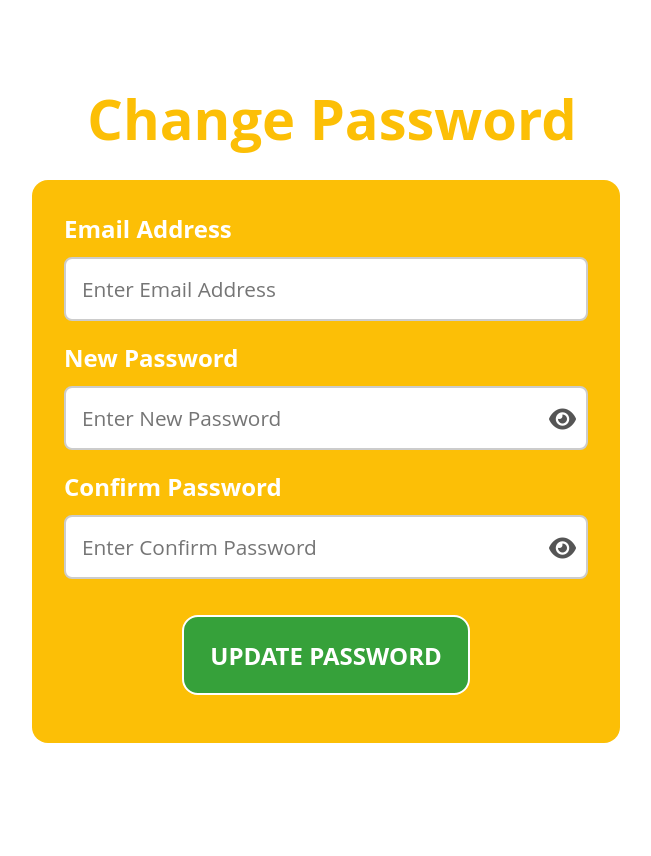
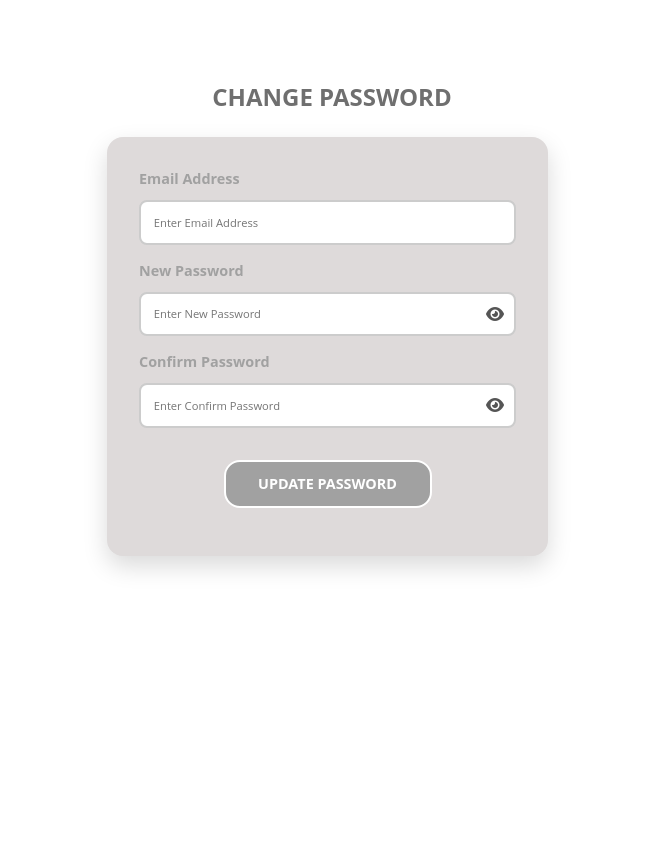
Before and after one commit to WesleyJoshuaPerez/Capstone, a PHP site: page /changepass.html in a window 1280 px wide. Shown: the whole page, without its empty margins (308-959 px from the left). Run offline with PHP 8.4, Linux system fonts and the light colour scheme.

Commit message:
color and size revisions

```diff
--- a/changepass.html
+++ b/changepass.html
@@ -22,7 +22,7 @@
   </head>
   <body>
     <div class="change-password-container">
-      <h1>Change Password</h1>
+      <h1>CHANGE PASSWORD</h1>
       <form action="" method="post">
         <input type="hidden" name="code" value="<?php echo $_GET['code']; ?>" />
 
--- a/frontend/styles/changepass.css
+++ b/frontend/styles/changepass.css
@@ -18,9 +18,9 @@ body {
 }
 
 h1 {
-  color: #fcbf06;
+  color: #6f6f6f;
   padding-bottom: 1.5rem;
-  font-size: 3.5rem; /* Slightly larger for readability */
+  font-size: 1.5rem; /* Slightly larger for readability */
   text-align: center;
 }
 
@@ -39,9 +39,10 @@ h1 {
   display: flex;
   flex-direction: column;
   justify-content: flex-start;
-  width: 600px; /* Significantly wider */
+  width: 450px; /* Significantly wider */
   max-width: 98%;
-  background-color: #fcbf06;
+  background-color: rgb(222, 218, 218);
+  box-shadow: 0px 10px 25px rgba(0, 0, 0, 0.15);
   border-radius: 1rem; /* More rounded for a smooth feel */
   padding: 2rem; /* More padding for comfort */
 }
@@ -49,25 +50,25 @@ h1 {
 .form-container label {
   display: block;
   text-align: left;
-  color: #ffffff;
-  font-size: 1.5rem; /* Bigger for readability */
+  color: #a1a1a1;
+  font-size: 0.9rem; /* Bigger for readability */
   font-weight: bold;
   margin-bottom: 0.75rem;
 }
 
 .input_group {
   flex-direction: column;
-  margin-bottom: 1.25rem;
+  margin-bottom: 1rem;
 }
 .input_group input:focus {
-  border-color: #36a13a;
-  box-shadow: 0 0 0.3125rem rgba(54, 161, 58, 0.5);
+  border-color: #a1a1a1;
+  box-shadow: 0 0 0.3125rem #6f6f6f(54, 161, 58, 0.5);
 }
 .form-container input {
   align-self: center;
   width: 100%;
-  padding: 1rem; /* Increased for comfortable typing */
-  font-size: 1.3rem; /* Larger font for clarity */
+  padding: 0.8rem; /* Increased for comfortable typing */
+  font-size: 0.7rem; /* Larger font for clarity */
   border: 0.15rem solid #ccc;
   border-radius: 0.5rem; /* Smoother edges */
   outline: none;
@@ -90,29 +91,27 @@ h1 {
   top: 50%;
   transform: translateY(-50%);
   cursor: pointer;
-  font-size: 1.5rem; /* Larger for visibility */
+  font-size: 1rem; /* Larger for visibility */
   color: #555;
 }
 
 #update_button {
-  width: 18rem; /* Wider button */
-  height: 5rem; /* More height for easy clicking */
-  font-size: 1.5rem; /* Bigger text */
+  width: 13rem; /* Wider button */
+  height: 3rem; /* More height for easy clicking */
+  font-size: 0.9rem; /* Bigger text */
   font-weight: bolder;
   display: block;
   margin: 1rem auto;
   border: 0.15rem solid white;
   border-radius: 1rem;
-  background-color: #36a13a;
+  background-color: #a1a1a1;
   color: white;
   cursor: pointer;
   transition: all 0.3s ease;
 }
 
 #update_button:hover {
-  background-color: #ffffff;
-  border-color: #000000;
-  color: #000000;
+  background-color: #6f6f6f;
 }
 
 /* Responsive Design */
--- a/frontend/styles/login.css
+++ b/frontend/styles/login.css
@@ -60,7 +60,6 @@ body {
 
 .input_group input:focus {
   border-color: #b3b5b3;
-  box-shadow: 0 0 0.3125rem rgba(54, 161, 58, 0.5);
 }
 
 .input_group input::placeholder {
```
Also changed, not shown: frontend/styles/resetpass.css (+13 -14 lines).
